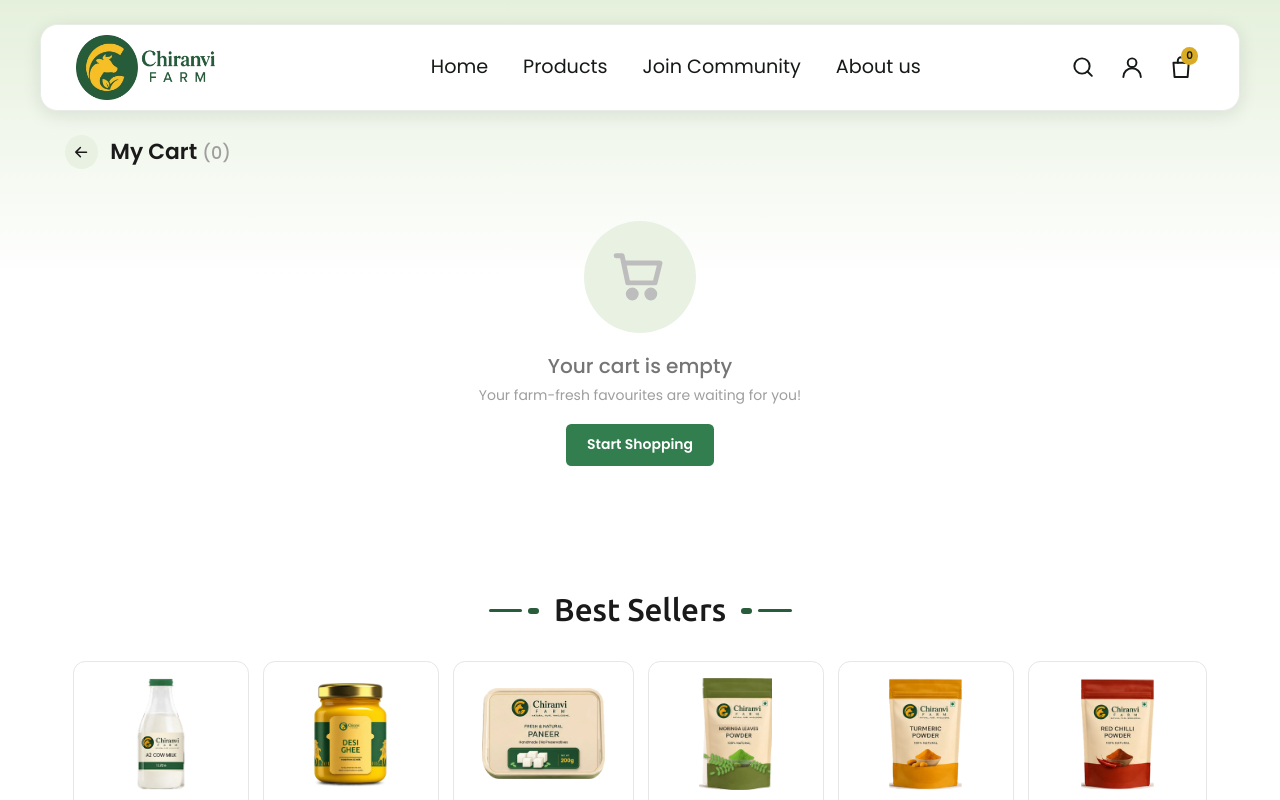
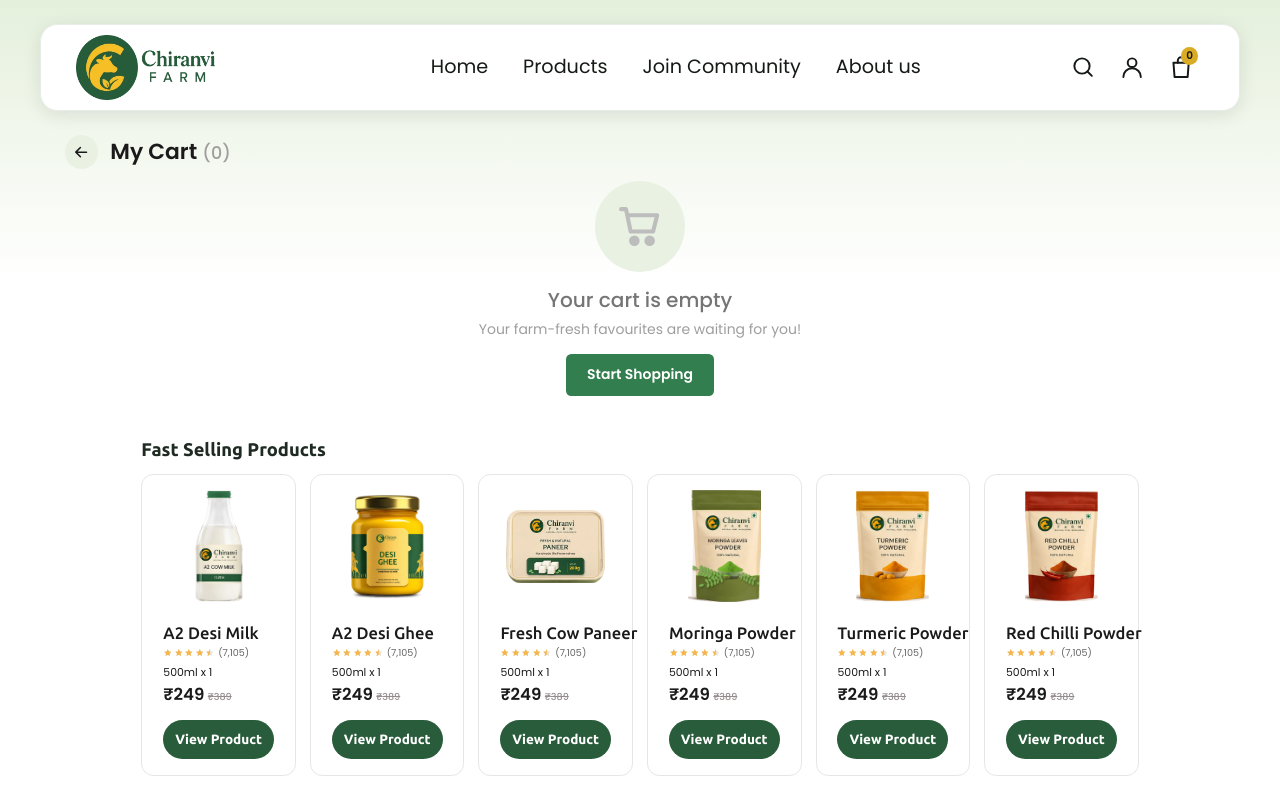
Before and after one commit to bmumarketingdevelopers-del/Chiranvi-BMU, a Next.js app: page /cart in a window 1280 px wide. Shown: the top 800 px of the page. Built offline with nearby package versions, Linux system fonts and the light colour scheme.

Commit message:
FULL FLOW - V.0.3

```diff
--- a/components/cart/cart-view.module.css
+++ b/components/cart/cart-view.module.css
@@ -1766,7 +1766,7 @@
   margin: 0 auto;
   /* Sides: the back arrow lines up with the navigation bar's logo (left edge of the page) */
   padding: calc(28 * var(--cart-design-pixel)) calc(73 * var(--landing-page-horizontal-design-pixel))
-    calc(64 * var(--cart-design-pixel));
+    calc(8 * var(--cart-design-pixel));
 }
 
 /* Back button and title, on the left of the page */
@@ -1820,6 +1820,16 @@
 
 /* Empty-cart message in a bordered card, centred across and up/down in the space below the title */
 
+/* Best Sellers under the empty cart: closer to the message, so the whole page fits the first screen */
+.cart-page-best-sellers > section {
+  padding-top: calc(34 * var(--cart-design-pixel));
+  padding-bottom: calc(32 * var(--cart-design-pixel));
+}
+
+.cart-page-best-sellers ul {
+  margin-top: calc(14 * var(--cart-design-pixel));
+}
+
 .empty-cart-card {
   display: flex;
   flex-direction: column;
@@ -1827,7 +1837,7 @@
   width: 100%;
   max-width: calc(500 * var(--cart-design-pixel));
   margin: auto;
-  padding: calc(60 * var(--cart-design-pixel)) calc(36 * var(--cart-design-pixel));
+  padding: calc(14 * var(--cart-design-pixel)) calc(36 * var(--cart-design-pixel)) calc(6 * var(--cart-design-pixel));
   /* No outline or box: the message sits on the page (its green-to-white background shows through) */
   border: none;
   border-radius: calc(16 * var(--cart-design-pixel));
@@ -1839,15 +1849,15 @@
   display: flex;
   align-items: center;
   justify-content: center;
-  width: calc(128 * var(--cart-design-pixel));
-  height: calc(128 * var(--cart-design-pixel));
+  width: calc(104 * var(--cart-design-pixel));
+  height: calc(104 * var(--cart-design-pixel));
   border-radius: 50%;
   background: #e9f2e2;
 }
 
 .empty-cart-icon {
-  width: calc(68 * var(--cart-design-pixel));
-  height: calc(68 * var(--cart-design-pixel));
+  width: calc(56 * var(--cart-design-pixel));
+  height: calc(56 * var(--cart-design-pixel));
   fill: none;
   stroke: #bdbdbd;
   stroke-width: 2;
@@ -1888,7 +1898,7 @@
 }
 
 .empty-cart-heading {
-  margin-top: calc(22 * var(--cart-design-pixel));
+  margin-top: calc(16 * var(--cart-design-pixel));
   font-size: calc(23 * var(--cart-design-pixel));
   font-weight: 500;
   line-height: 1.4;
@@ -1907,7 +1917,7 @@
   align-items: center;
   justify-content: center;
   height: calc(48 * var(--cart-design-pixel));
-  margin-top: calc(20 * var(--cart-design-pixel));
+  margin-top: calc(16 * var(--cart-design-pixel));
   padding: 0 calc(24 * var(--cart-design-pixel));
   border-radius: calc(6 * var(--cart-design-pixel));
   background: #337e4e;
--- a/components/cart/cart-view.tsx
+++ b/components/cart/cart-view.tsx
@@ -608,7 +608,11 @@
         </main>
 
         {/* Below the empty cart: the landing page's Best Sellers, so shopping can start right here */}
-        {isCartLoaded && <BestSellersSection />}
+        {isCartLoaded && (
+          <div className={styles["cart-page-best-sellers"]}>
+            <BestSellersSection placement="cart" />
+          </div>
+        )}
       </div>
     );
   }
--- a/components/landing/best-sellers/best-sellers-section.module.css
+++ b/components/landing/best-sellers/best-sellers-section.module.css
@@ -27,6 +27,19 @@
   font-weight: 500;
   line-height: calc(44 * var(--best-sellers-design-pixel));
   color: #1a1a1a;
+}
+
+/* Under the empty cart: "Fast Selling Products" on the left, over the first card (same width as the row) */
+.best-sellers-cart-heading {
+  width: calc(var(--landing-viewport-width-at-starting-zoom, 100vw) * 0.776 + 4px);
+  max-width: 100%;
+  margin-right: auto;
+  margin-left: auto;
+  font-family: var(--font-ubuntu), sans-serif;
+  font-size: calc(21 * var(--best-sellers-design-pixel));
+  font-weight: 700;
+  line-height: 1.3;
+  color: #1e2a22;
 }
 
 /* The long line, drawn as the element itself; the short dash is its ::after. */
@@ -62,11 +75,21 @@
   right: calc(100% + 7 * var(--best-sellers-design-pixel));
 }
 
-/* Six equal product cards in one row */
+/*
+  Six equal product cards in one row, lined up with the review cards below ("Where Goodness Gets a
+  Voice"): the row is as wide as their three cards (3 x 24.67% + 2 x 1.8% of the screen, + 4px) and
+  centred, the first card starts and the last ends at their edges. Each card is at most its design
+  width (200 of 1440), so cards don't stretch around their content; the gaps take the rest.
+*/
 
 .best-sellers-product-list {
   display: grid;
-  grid-template-columns: repeat(6, 1fr);
+  grid-template-columns: repeat(6, minmax(0, calc(200 * var(--best-sellers-design-pixel))));
+  justify-content: space-between;
+  width: calc(var(--landing-viewport-width-at-starting-zoom, 100vw) * 0.776 + 4px);
+  max-width: 100%;
+  margin-right: auto;
+  margin-left: auto;
   gap: calc(16 * var(--best-sellers-design-pixel));
   margin-top: calc(36 * var(--best-sellers-design-pixel));
 }
@@ -464,6 +487,7 @@
 
   .best-sellers-product-list {
     grid-template-columns: repeat(2, 1fr);
+    width: auto;
     gap: 12px;
     margin-top: 22px;
   }
@@ -690,6 +714,11 @@
     font-size: 22px;
   }
 
+  .best-sellers-cart-heading {
+    width: auto;
+    font-size: 18px;
+  }
+
   .best-sellers-view-all-link {
     font-size: 14px;
   }
--- a/components/landing/best-sellers/best-sellers-section.tsx
+++ b/components/landing/best-sellers/best-sellers-section.tsx
@@ -117,11 +117,13 @@
   placement "account-orders" - under "My Orders" on the account dashboard (design): heading on the left
                                with "View all Products" on the right (the way to see more) and one row of
                                five cards (four on phones, two per row). No scroll reveal there.
+  placement "cart"           - under the empty cart: same cards as the landing page, but the heading is
+                               "Fast Selling Products" on the left (lined up with the first card).
 */
 export default function BestSellersSection({
   placement = "landing-page",
 }: {
-  placement?: "landing-page" | "account-orders";
+  placement?: "landing-page" | "account-orders" | "cart";
 }) {
   const bestSellingProducts = useBestSellingProducts();
   const isOnAccountOrdersPage = placement === "account-orders";
@@ -168,6 +170,10 @@
             View all Products
           </Link>
         </div>
+      ) : placement === "cart" ? (
+        <h2 id="best-sellers-heading" className={styles["best-sellers-cart-heading"]}>
+          Fast Selling Products
+        </h2>
       ) : (
         <h2 id="best-sellers-heading" className={styles["best-sellers-heading"]}>
           {/* Decorative line and dash on both sides of the heading */}
```
